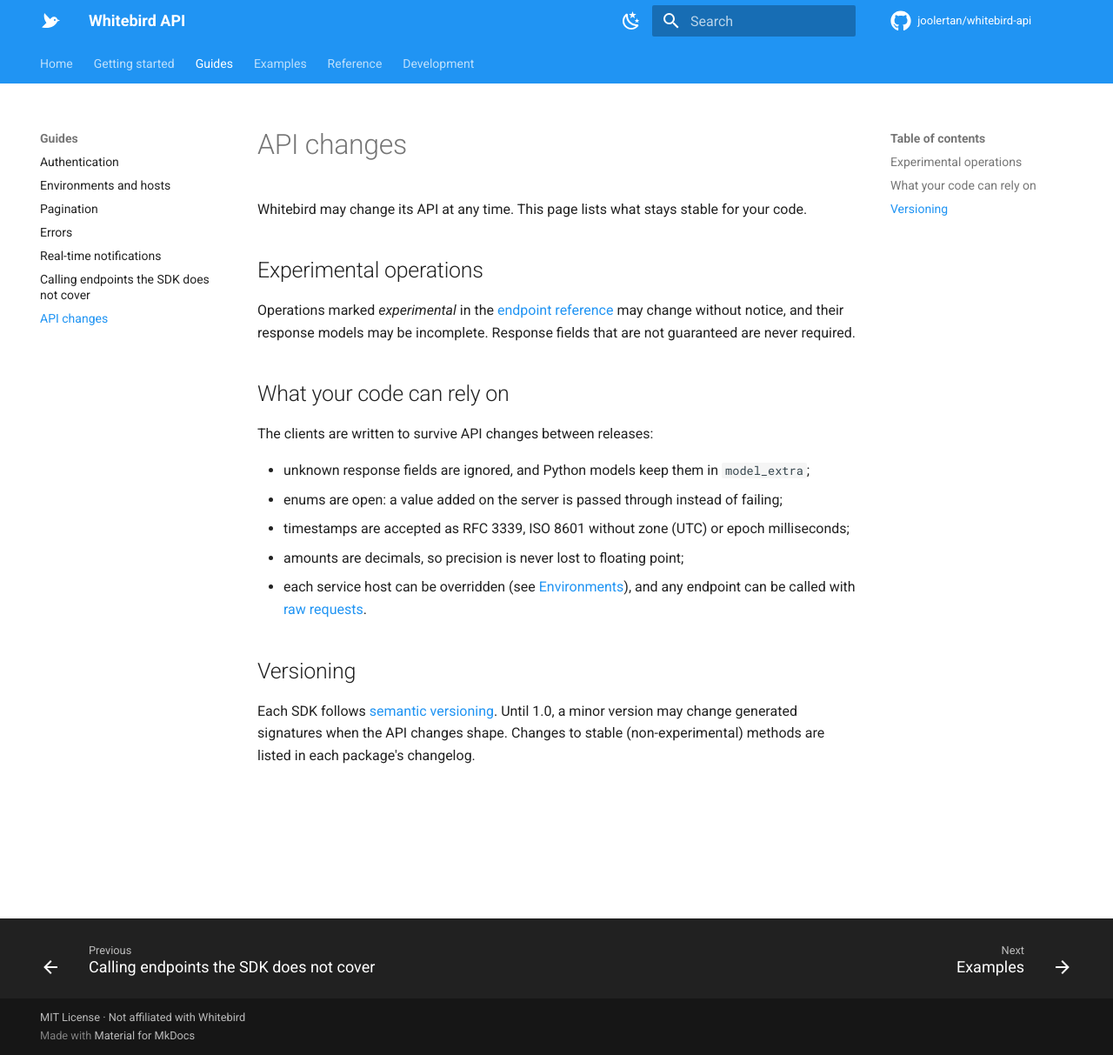
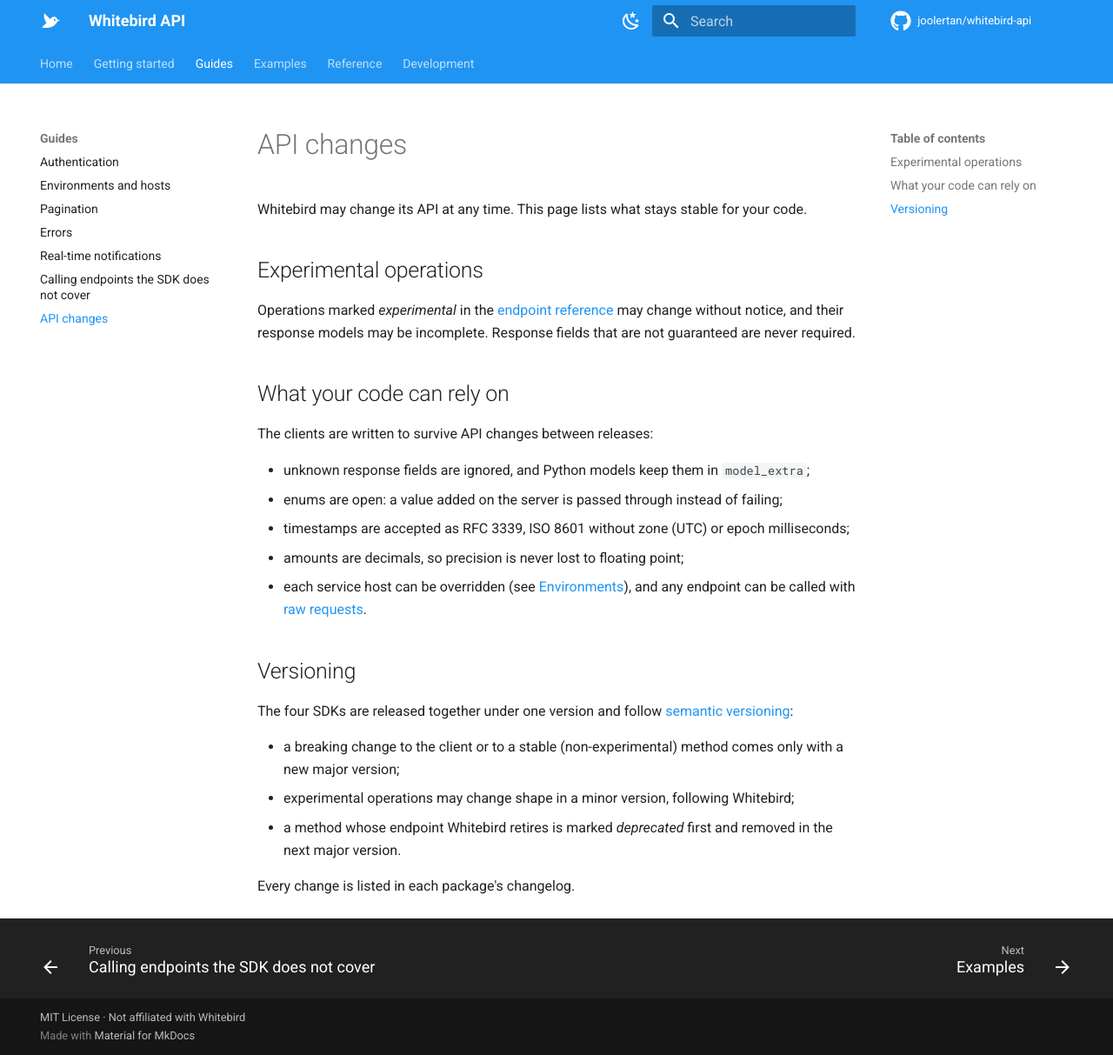
Before and after one commit to joolertan/whitebird-api, an MkDocs documentation site: the page built from docs/guides/api-changes.md, in a window 1280 px wide and 1213 px high. Shown: the whole window at 87% size. Built offline with MkDocs 1.6.1 and Material for MkDocs 9.7.7, drawn with Linux system fonts in a browser that asks for light colours; comment, search, counter and statistics services are not loaded.

Commit message:
chore: release 1.0.0
The SDKs follow the current whitebird.io API and are ready for
production use:

- Python is classified as Production/Stable;
- the Rust installation snippet asks for version 1;
- the versioning policy states what a major and a minor version may
  change;
- release-please no longer applies its pre-1.0 bump rules.

Release-As: 1.0.0

```diff
--- a/docs/guides/api-changes.md
+++ b/docs/guides/api-changes.md
@@ -21,6 +21,13 @@ The clients are written to survive API changes between releases:
 
 ## Versioning
 
-Each SDK follows [semantic versioning](https://semver.org). Until 1.0, a minor version may change
-generated signatures when the API changes shape. Changes to stable (non-experimental) methods are
-listed in each package's changelog.
+The four SDKs are released together under one version and follow
+[semantic versioning](https://semver.org):
+
+- a breaking change to the client or to a stable (non-experimental) method comes only with a new
+  major version;
+- experimental operations may change shape in a minor version, following Whitebird;
+- a method whose endpoint Whitebird retires is marked *deprecated* first and removed in the next
+  major version.
+
+Every change is listed in each package's changelog.
--- a/release-please-config.json
+++ b/release-please-config.json
@@ -2,8 +2,6 @@
   "$schema": "https://raw.githubusercontent.com/googleapis/release-please/main/schemas/config.json",
   "separate-pull-requests": false,
   "include-component-in-tag": true,
-  "bump-minor-pre-major": true,
-  "bump-patch-for-minor-pre-major": true,
   "plugins": [
     {
       "type": "linked-versions",
```
Also changed, not shown: rust/README.md (+1 -1 lines), 1 other file.
